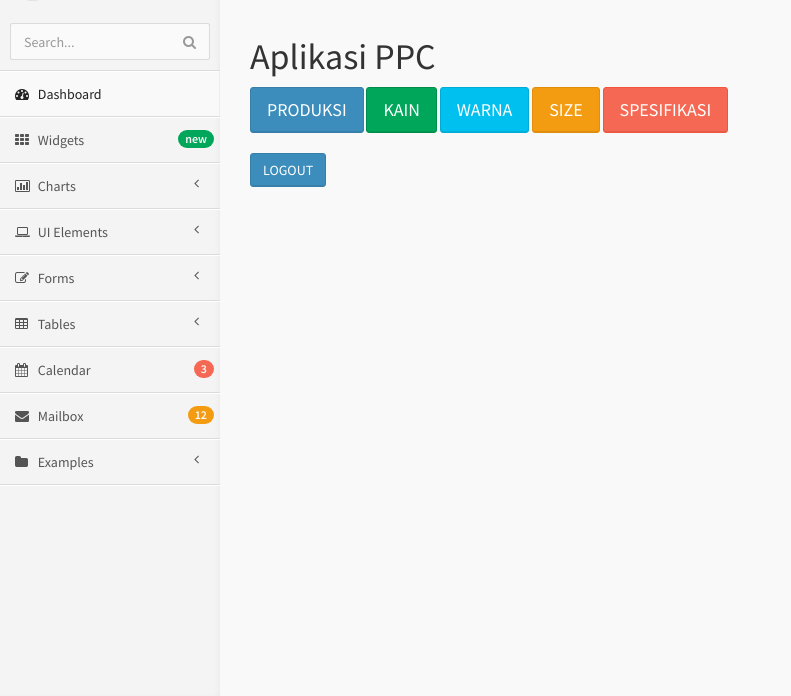
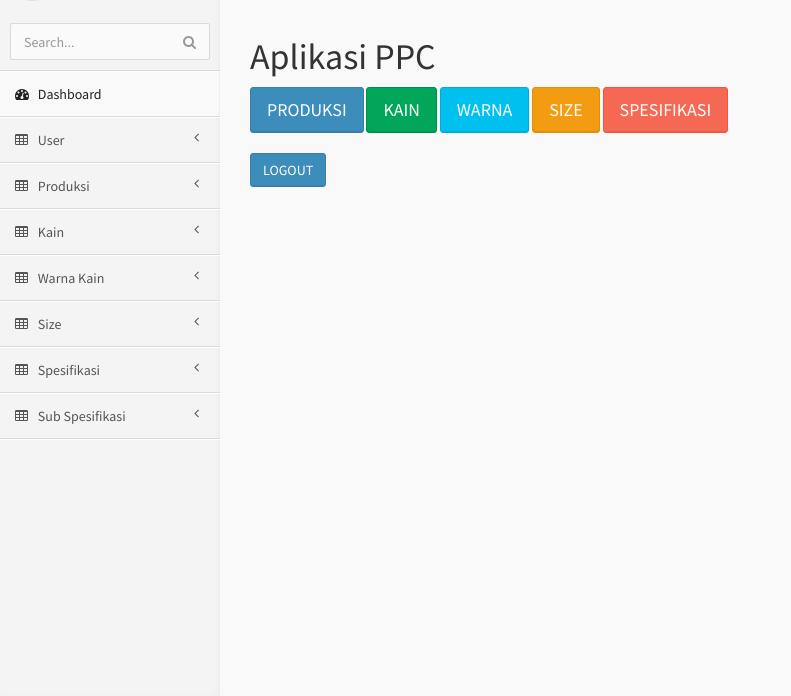
Before and after one commit to alvioleegia/aplikasi_garment, a PHP site: page /aplikasi_garment/index.php in a window 1280 px wide. Shown: the part 104-800 px from the top of the page, without its empty margins (0-791 px from the left). Run offline with PHP 8.4, Linux system fonts and the light colour scheme; the visitor is signed in with stand-in values (Sample User, id 1); data that the repository does not hold is empty.

Commit message:
Update sidebar menu

```diff
--- a/header.php
+++ b/header.php
@@ -113,85 +113,86 @@
                                 <i class="fa fa-dashboard"></i> <span>Dashboard</span>
                             </a>
                         </li>
-                        <li>
-                            <a href="pages/widgets.html">
-                                <i class="fa fa-th"></i> <span>Widgets</span> <small class="badge pull-right bg-green">new</small>
-                            </a>
-                        </li>
+
+
                         <li class="treeview">
                             <a href="#">
-                                <i class="fa fa-bar-chart-o"></i>
-                                <span>Charts</span>
+                                <i class="fa fa-table"></i> <span>User</span>
                                 <i class="fa fa-angle-left pull-right"></i>
                             </a>
                             <ul class="treeview-menu">
-                                <li><a href="pages/charts/morris.html"><i class="fa fa-angle-double-right"></i> Morris</a></li>
-                                <li><a href="pages/charts/flot.html"><i class="fa fa-angle-double-right"></i> Flot</a></li>
-                                <li><a href="pages/charts/inline.html"><i class="fa fa-angle-double-right"></i> Inline charts</a></li>
+                                <li><a ><i class="fa fa-angle-double-right"></i>Manage User</a></li>
+                                <li><a ><i class="fa fa-angle-double-right"></i>Tambah User</a></li>
                             </ul>
                         </li>
+
                         <li class="treeview">
                             <a href="#">
-                                <i class="fa fa-laptop"></i>
-                                <span>UI Elements</span>
+                                <i class="fa fa-table"></i> <span>Produksi</span>
                                 <i class="fa fa-angle-left pull-right"></i>
                             </a>
                             <ul class="treeview-menu">
-                                <li><a href="pages/UI/general.html"><i class="fa fa-angle-double-right"></i> General</a></li>
-                                <li><a href="pages/UI/icons.html"><i class="fa fa-angle-double-right"></i> Icons</a></li>
-                                <li><a href="pages/UI/buttons.html"><i class="fa fa-angle-double-right"></i> Buttons</a></li>
-                                <li><a href="pages/UI/sliders.html"><i class="fa fa-angle-double-right"></i> Sliders</a></li>
-                                <li><a href="pages/UI/timeline.html"><i class="fa fa-angle-double-right"></i> Timeline</a></li>
+                                <li><a ><i class="fa fa-angle-double-right"></i>Manage Produksi</a></li>
+                                <li><a ><i class="fa fa-angle-double-right"></i>Tambah Produksi</a></li>
                             </ul>
                         </li>
+
                         <li class="treeview">
                             <a href="#">
-                                <i class="fa fa-edit"></i> <span>Forms</span>
+                                <i class="fa fa-table"></i> <span>Kain</span>
                                 <i class="fa fa-angle-left pull-right"></i>
                             </a>
                             <ul class="treeview-menu">
-                                <li><a href="pages/forms/general.html"><i class="fa fa-angle-double-right"></i> General Elements</a></li>
-                                <li><a href="pages/forms/advanced.html"><i class="fa fa-angle-double-right"></i> Advanced Elements</a></li>
-                                <li><a href="pages/forms/editors.html"><i class="fa fa-angle-double-right"></i> Editors</a></li>
+                                <li><a ><i class="fa fa-angle-double-right"></i>Manage Kain</a></li>
+                                <li><a ><i class="fa fa-angle-double-right"></i>Tambah Kain</a></li>
                             </ul>
                         </li>
+
                         <li class="treeview">
                             <a href="#">
-                                <i class="fa fa-table"></i> <span>Tables</span>
+                                <i class="fa fa-table"></i> <span>Warna Kain</span>
                                 <i class="fa fa-angle-left pull-right"></i>
                             </a>
                             <ul class="treeview-menu">
-                                <li><a href="pages/tables/simple.html"><i class="fa fa-angle-double-right"></i> Simple tables</a></li>
-                                <li><a href="pages/tables/data.html"><i class="fa fa-angle-double-right"></i> Data tables</a></li>
+                                <li><a ><i class="fa fa-angle-double-right"></i>Manage Warna</a></li>
+                                <li><a ><i class="fa fa-angle-double-right"></i>Tambah Warna</a></li>
                             </ul>
                         </li>
-                        <li>
-                            <a href="pages/calendar.html">
-                                <i class="fa fa-calendar"></i> <span>Calendar</span>
-                                <small class="badge pull-right bg-red">3</small>
-                            </a>
-                        </li>
-                        <li>
-                            <a href="pages/mailbox.html">
-                                <i class="fa fa-envelope"></i> <span>Mailbox</span>
-                                <small class="badge pull-right bg-yellow">12</small>
-                            </a>
-                        </li>
+
                         <li class="treeview">
                             <a href="#">
-                                <i class="fa fa-folder"></i> <span>Examples</span>
+                                <i class="fa fa-table"></i> <span>Size</span>
                                 <i class="fa fa-angle-left pull-right"></i>
                             </a>
                             <ul class="treeview-menu">
-                                <li><a href="pages/examples/invoice.html"><i class="fa fa-angle-double-right"></i> Invoice</a></li>
-                                <li><a href="pages/examples/login.html"><i class="fa fa-angle-double-right"></i> Login</a></li>
-                                <li><a href="pages/examples/register.html"><i class="fa fa-angle-double-right"></i> Register</a></li>
-                                <li><a href="pages/examples/lockscreen.html"><i class="fa fa-angle-double-right"></i> Lockscreen</a></li>
-                                <li><a href="pages/examples/404.html"><i class="fa fa-angle-double-right"></i> 404 Error</a></li>
-                                <li><a href="pages/examples/500.html"><i class="fa fa-angle-double-right"></i> 500 Error</a></li>
-                                <li><a href="pages/examples/blank.html"><i class="fa fa-angle-double-right"></i> Blank Page</a></li>
+                                <li><a ><i class="fa fa-angle-double-right"></i>Manage Size</a></li>
+                                <li><a ><i class="fa fa-angle-double-right"></i>Tambah Size</a></li>
                             </ul>
                         </li>
+
+
+                        <li class="treeview">
+                            <a href="#">
+                                <i class="fa fa-table"></i> <span>Spesifikasi</span>
+                                <i class="fa fa-angle-left pull-right"></i>
+                            </a>
+                            <ul class="treeview-menu">
+                                <li><a ><i class="fa fa-angle-double-right"></i>Manage Spesifikasi</a></li>
+                                <li><a ><i class="fa fa-angle-double-right"></i>Tambah Spesifikasi</a></li>
+                            </ul>
+                        </li>
+
+                        <li class="treeview">
+                            <a href="#">
+                                <i class="fa fa-table"></i> <span>Sub Spesifikasi</span>
+                                <i class="fa fa-angle-left pull-right"></i>
+                            </a>
+                            <ul class="treeview-menu">
+                                <li><a ><i class="fa fa-angle-double-right"></i>Manage Spesifikasi</a></li>
+                                <li><a ><i class="fa fa-angle-double-right"></i>Tambah Spesifikasi</a></li>
+                            </ul>
+                        </li>
+
                     </ul>
                 </section>
                 <!-- /.sidebar -->
```
